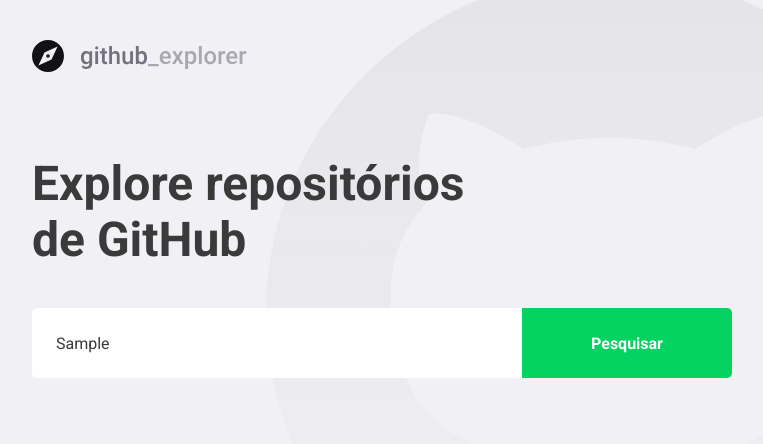
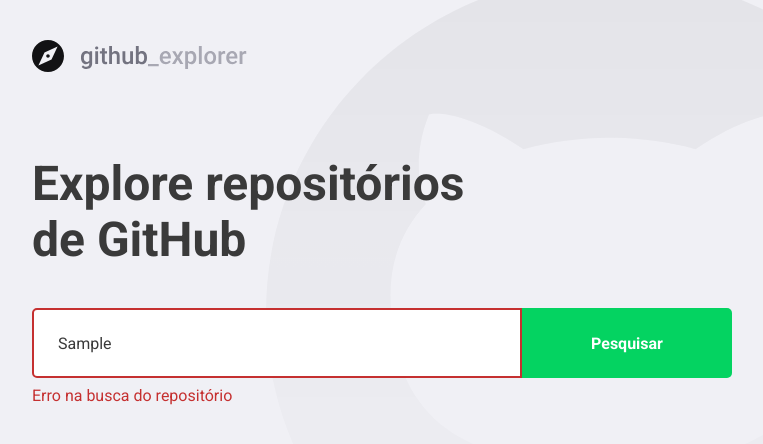
Before and after one commit to DiogoM14/GitHub-Explorer, a React (Create React App) app: page / in a window 1280 px wide. Both pictures are taken after typing "Sample" into the empty fields and a click on the button "Pesquisar". Shown: the top 444 px of the page, without its empty margins (148-911 px from the left). Built offline with nearby package versions, Linux system fonts and the light colour scheme; no server answers.

Commit message:
error handling

```diff
--- a/src/Pages/Dashboard/index.tsx
+++ b/src/Pages/Dashboard/index.tsx
@@ -4,7 +4,9 @@
 
 import logoImg from '../../assets/logo.svg';
 
-import { Title, Form, Repositories } from './styles';
+import {
+  Title, Form, Repositories, Error,
+} from './styles';
 
 interface Repository {
   full_name: string;
@@ -17,17 +19,28 @@
 
 const Dashboard: React.FC = () => {
   const [newRepo, setNewRepo] = useState('');
+  const [inputError, setInputError] = useState('');
   const [repositories, setRepositories] = useState<Repository[]>([]);
 
   async function handleAddRepository(event: FormEvent<HTMLFormElement>): Promise<void> {
     event.preventDefault();
 
-    const response = await api.get(`repos/${newRepo}`);
+    if (!newRepo) {
+      setInputError('Digite o autor/nome do repositório');
+      return;
+    }
 
-    const repository = response.data;
+    try {
+      const response = await api.get(`repos/${newRepo}`);
 
-    setRepositories([...repositories, repository]);
-    setNewRepo('');
+      const repository = response.data;
+
+      setRepositories([...repositories, repository]);
+      setNewRepo('');
+      setInputError('');
+    } catch (err) {
+      setInputError('Erro na busca do repositório');
+    }
   }
 
   return (
@@ -35,7 +48,7 @@
       <img src={logoImg} alt="GitHub Explorer" />
       <Title>Explore repositórios de GitHub</Title>
 
-      <Form onSubmit={handleAddRepository}>
+      <Form hasError={!!inputError} onSubmit={handleAddRepository}>
         <input
           value={newRepo}
           onChange={(e) => setNewRepo(e.target.value)}
@@ -43,6 +56,8 @@
         />
         <button type="submit">Pesquisar</button>
       </Form>
+
+      {inputError && <Error>{inputError}</Error>}
 
       <Repositories>
         {repositories.map((repository) => (
--- a/src/Pages/Dashboard/styles.tsx
+++ b/src/Pages/Dashboard/styles.tsx
@@ -1,5 +1,9 @@
-import styled from 'styled-components';
+import styled, { css } from 'styled-components';
 import { shade } from 'polished';
+
+interface FormProps {
+  hasError: boolean;
+}
 
 export const Title = styled.h1`
   font-size: 48px;
@@ -10,7 +14,7 @@
   margin-top: 80px;
 `;
 
-export const Form = styled.form`
+export const Form = styled.form<FormProps>`
   margin-top: 40px;
   max-width: 700px;
   height: 70px;
@@ -23,6 +27,11 @@
     border: 0;
     border-radius: 5px 0px 0px 5px;
     color: #3a3a3a;
+    border: 2px solid #fff;
+
+    ${(props) => props.hasError && css`
+      border-color: #c53030;
+    `}
 
     &::placeholder {
       color: #a8a8b3;
@@ -42,6 +51,12 @@
       background: ${shade(0.2, '#04d361')}
     }
   }
+`;
+
+export const Error = styled.span`
+  display: block;
+  color: #c53030;
+  margin-top: 8px;
 `;
 
 export const Repositories = styled.div`
```
